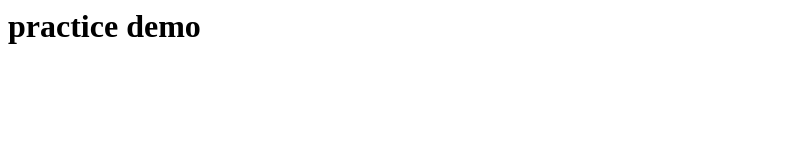
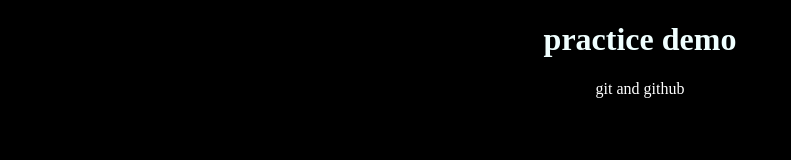
Before and after one commit to sudais500/practice-demo, a plain HTML site: page index.html in a window 1280 px wide. Shown: the whole page, without its empty margins (0-791 px from the left). Drawn offline with Linux system fonts and the light colour scheme.

Commit message:
update file

```diff
--- a/index.html
+++ b/index.html
@@ -1 +1,26 @@
-<h1>practice demo</h1>
+<!DOCTYPE html>
+<html lang="en">
+<head>
+    <meta charset="UTF-8">
+    <meta name="viewport" content="width=device-width, initial-scale=1.0">
+    <title>Document</title>
+    <style>
+        body{
+            background-color: black;
+        }
+        h1{
+            color: azure;
+        }
+        p{
+            color: white;
+        }
+        *{
+            text-align: center;
+        }
+    </style>
+</head>
+<body>
+    <h1>practice demo</h1>
+    <p>git and github</p>
+</body>
+</html>
```
